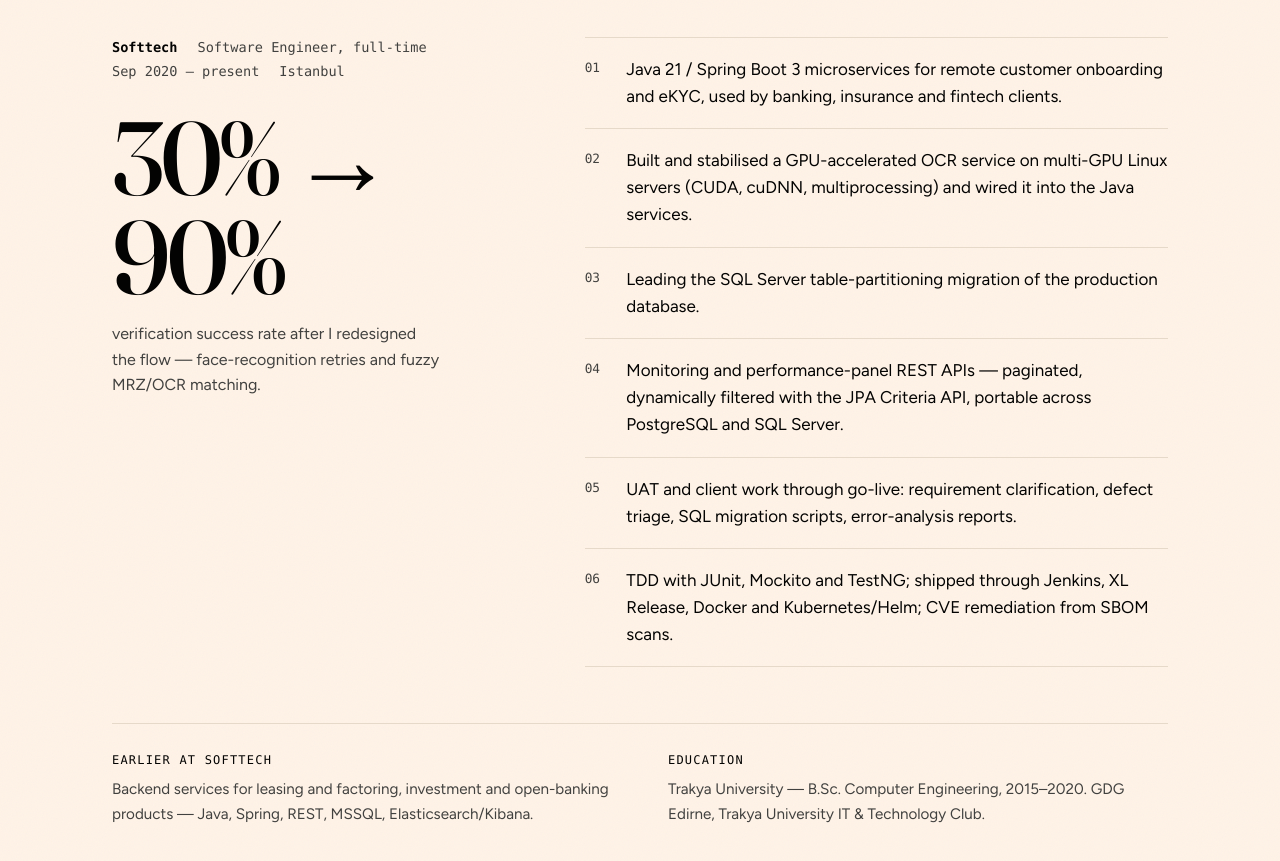
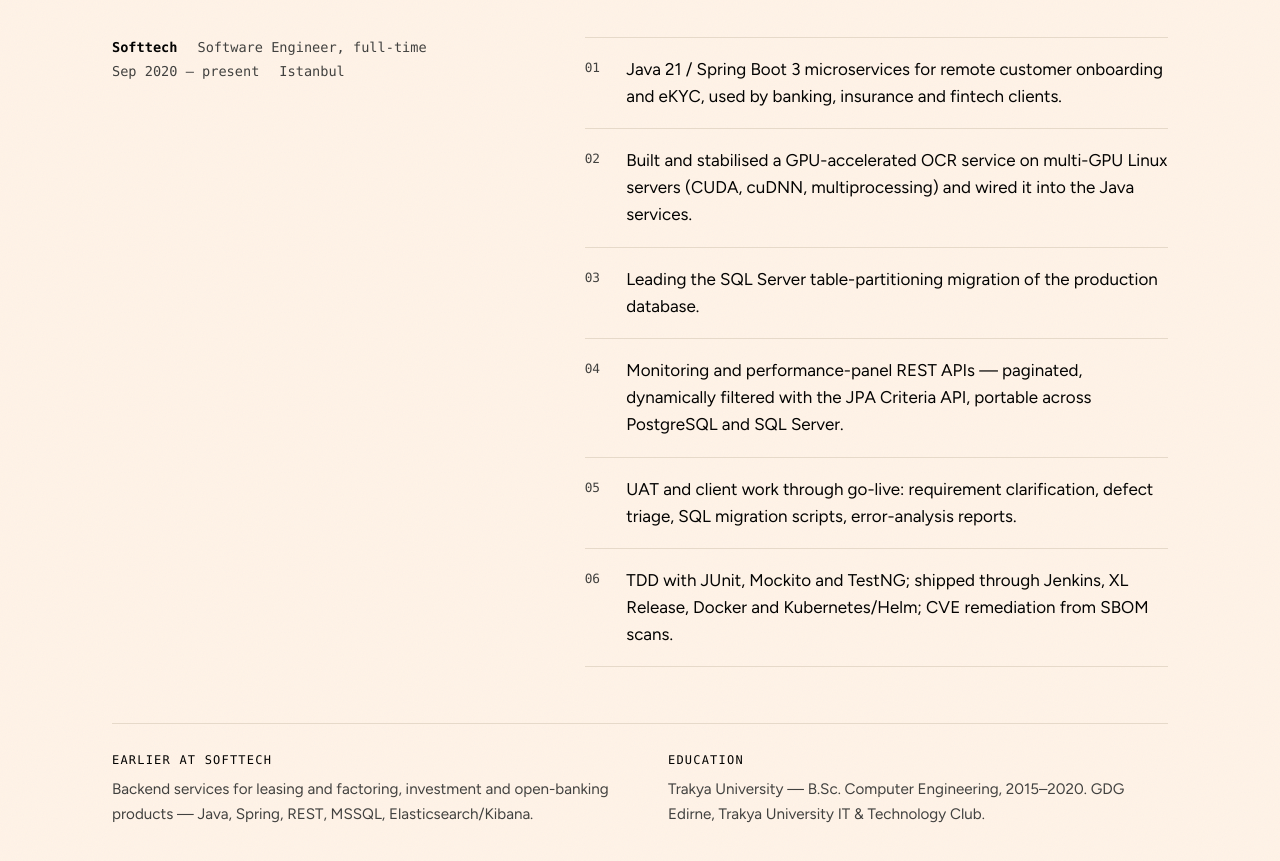
Before and after one commit to yusuffgull/yusuffiratgul-com, a plain HTML site: page index.html in a window 1280 px wide. Shown: the part 926-1787 px from the top of the page. Drawn offline with Linux system fonts and the light colour scheme.

Commit message:
fix(site): drop the verification-rate metric block
Co-Authored-By: Claude Opus 5.5 <noreply@anthropic.com>

```diff
--- a/index.html
+++ b/index.html
@@ -101,8 +101,6 @@ GUL&lt;&lt;YUSUF&lt;FIRAT&lt;&lt;&lt;&lt;&lt;&lt;&lt;&lt;&lt;&lt;&lt;&lt;&lt;&lt
     <div class="exp">
       <div class="exp-side">
         <p class="exp-row"><b>Softtech</b><span>Software Engineer, full-time</span><span>Sep 2020 — present</span><span>Istanbul</span></p>
-        <p class="metric">30% → 90%</p>
-        <p class="metric-cap">verification success rate after I redesigned the flow — face-recognition retries and fuzzy MRZ/OCR matching.</p>
       </div>
       <ol class="highlights">
         <li><span>Java 21 / Spring Boot 3 microservices for remote customer onboarding and eKYC, used by banking, insurance and fintech clients.</span></li>
--- a/style.css
+++ b/style.css
@@ -197,8 +197,6 @@ body.home .is-unverified .result.show { visibility: visible; }
 body.home .exp { display: grid; gap: 40px; margin-top: 40px; }
 body.home .exp-row { display: flex; flex-wrap: wrap; gap: 4px 20px; font: 500 .85rem/1.5 var(--mono); color: var(--graphite); margin-bottom: 28px; }
 body.home .exp-row b { color: var(--ink); font-weight: 700; }
-body.home .metric { font: 500 clamp(3.25rem, 9vw, 6.5rem)/.95 var(--serif); letter-spacing: -.04em; font-variant-numeric: tabular-nums; margin: 0 0 14px; }
-body.home .metric-cap { color: var(--graphite); font-size: 1rem; max-width: 32ch; }
 body.home .highlights { counter-reset: hl; border-top: 1px solid var(--line); }
 body.home .highlights li { counter-increment: hl; display: grid; grid-template-columns: 2.6rem 1fr; padding: 18px 0; border-bottom: 1px solid var(--line); }
 body.home .highlights li::before { content: counter(hl, decimal-leading-zero); font: 500 .8rem/1.9 var(--mono); color: var(--graphite); }
```
Also changed, not shown: tr/index.html (+0 -2 lines).
